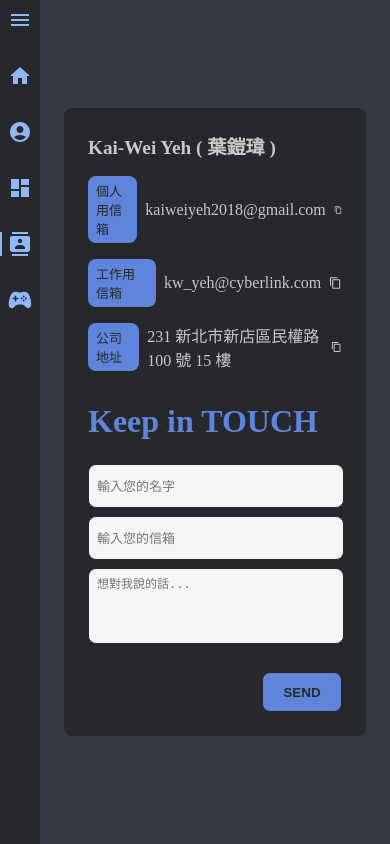
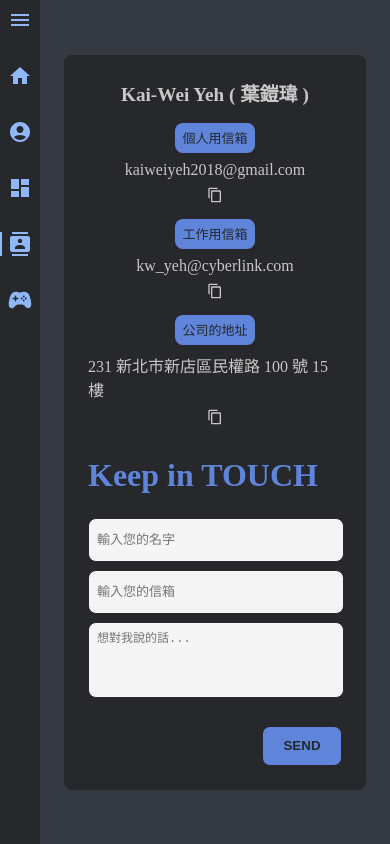
Before and after one commit to kwei/Personal-page, a React app: page / in a window 390 px wide. Both pictures are taken after a click on the element "Contact". Built offline with nearby package versions, Linux system fonts and the light colour scheme.

Commit message:
style: contact

```diff
--- a/src/component/Contact/Contact.jsx
+++ b/src/component/Contact/Contact.jsx
@@ -86,7 +86,7 @@ const Contact = () => {
                         <MdContentCopy onClick={() => handleCopy("kw_yeh@cyberlink.com")}></MdContentCopy>
                     </div>
                     <div className="work-address">
-                        <span>公司地址</span>
+                        <span>公司的地址</span>
                         <a href="https://goo.gl/maps/7wGh56UtNpg7SYQL9">231 新北市新店區民權路 100 號 15 樓</a>
                         <MdContentCopy onClick={() => handleCopy("231 新北市新店區民權路 100 號 15 樓")}></MdContentCopy>
                     </div>
--- a/src/component/Contact/Contact.scss
+++ b/src/component/Contact/Contact.scss
@@ -13,18 +13,19 @@
     display: flex;
     align-items: center;
     flex-direction: row;
-    width: calc(90% - 3rem);
+    width: calc(90% - 4rem);
+    gap: 1rem;
     height: auto;
     margin: auto;
     border-radius: 0.5rem;
     background-color: var(--black);
-    padding: 1.5rem;
+    padding: 2rem;
 }
 .contact-page > .contact-card > div {
     position: relative;
     display: flex;
     flex-direction: column;
-    width: 50%;
+    width: calc((100% - 1rem) / 2);
 }
 
 .contact-info {
@@ -36,13 +37,17 @@
         gap: 0.5rem;
         span {
             background-color: var(--primary);
-            padding: 5px 8px;
+            width: 80px;
+            height: 30px;
+            text-align: center;
+            line-height: 32px;
             border-radius: 0.5rem;
             font-size: small;
             color: var(--black);
         }
         a {
             font-size: medium;
+            flex: 1;
             color: var(--text);
             text-decoration: none;
             &:hover {
@@ -53,6 +58,7 @@
             }
         }
         svg {
+            width: 16px;
             cursor: pointer;
             color: var(--text);
             &:hover {
@@ -177,16 +183,22 @@
         & > div {
             position: relative;
             display: flex;
+            flex-direction: column;
             align-items: center;
+            width: 100%;
             gap: 0.5rem;
             span {
                 background-color: var(--primary);
-                padding: 5px 8px;
+                width: 80px;
+                height: 30px;
+                text-align: center;
+                line-height: 32px;
                 border-radius: 0.5rem;
                 font-size: small;
                 color: var(--black);
             }
             a {
+                flex: 1;
                 font-size: medium;
                 color: var(--text);
                 text-decoration: none;
@@ -198,6 +210,7 @@
                 }
             }
             svg {
+                width: 16px;
                 cursor: pointer;
                 color: var(--text);
                 &:hover {
```
